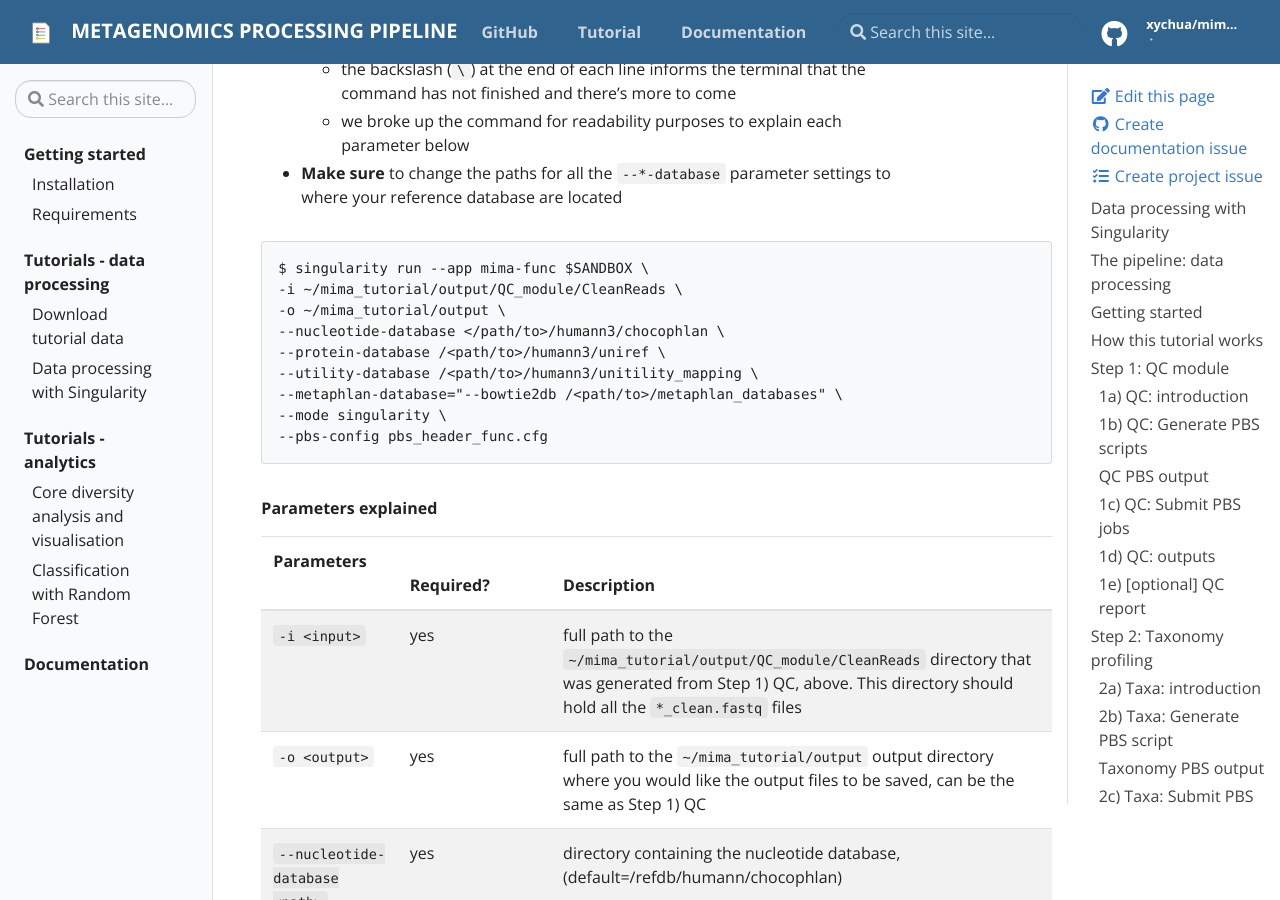
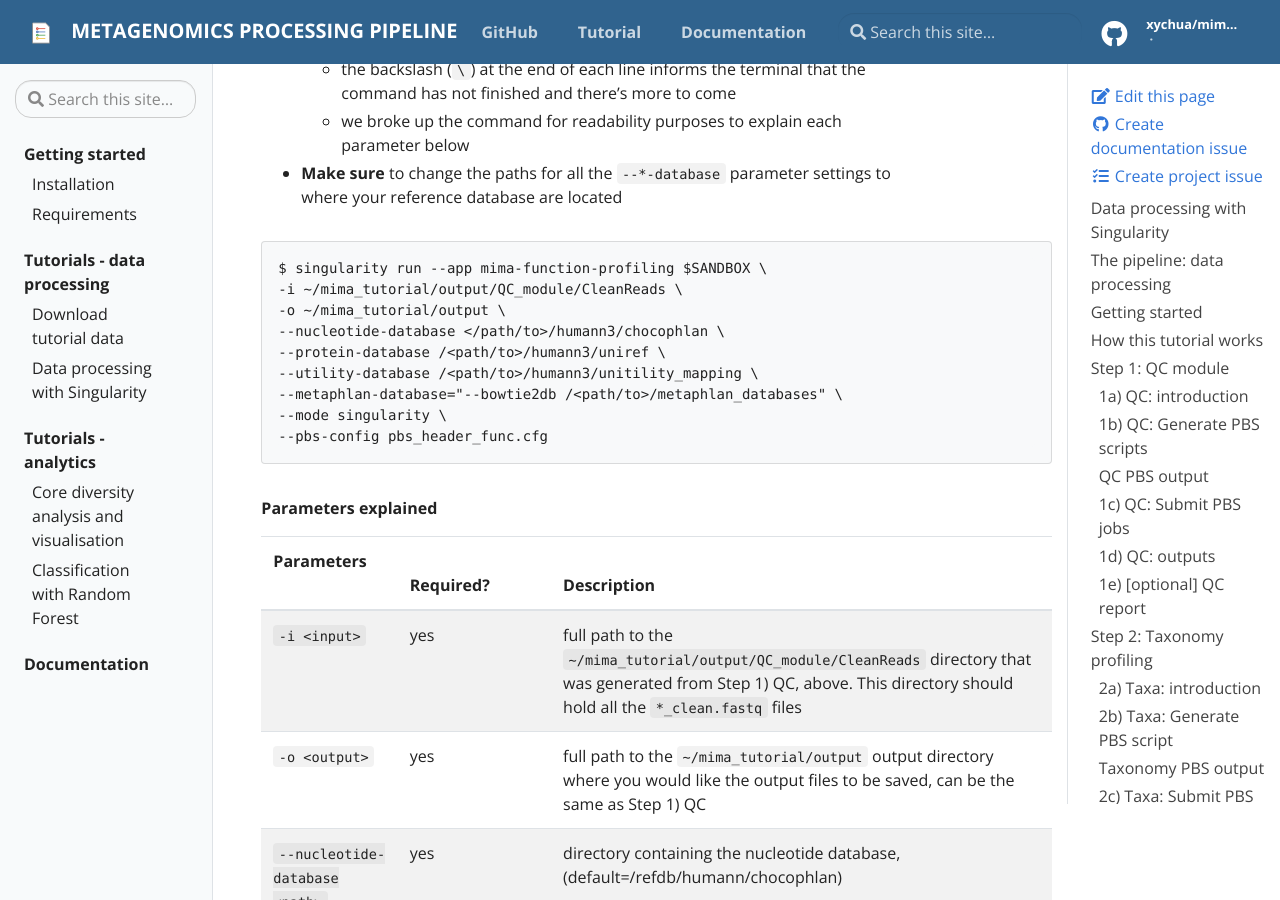
Before and after one commit to mrcbioinfo/mima-pipeline, a Jekyll site: the page built from docs/_docs/tutorials/tutorial-with-singularity.md, in a window 1280 px wide and 900 px high, scrolled down 20990 px. Built offline with Jekyll 4.4.1, drawn with Linux system fonts in a browser that asks for light colours; some of the changed text lies outside the part shown.

Commit message:
fix commands

````diff
--- a/docs/_docs/tutorials/tutorial-with-singularity.md
+++ b/docs/_docs/tutorials/tutorial-with-singularity.md
@@ -463,7 +463,7 @@ Key steps in the taxonomy profiling module are:
 - **Make sure** to change the path for `--reference-path` parameter below to where your Kraken database is located
 
 ```
-$ singularity run --app mima-taxa \
+$ singularity run --app mima-taxa-profiling $SANDBOX\
 -i ~/mima_tutorial/output/QC_module/CleanReads \
 -o ~/mima_tutorial/output \
 --reference-path </path/to/Kraken2_db> \
@@ -715,7 +715,7 @@ One PBS script per sample will be generated in this module. The key steps are sh
 - **Make sure** to change the paths for all the `--*-database` parameter settings to where your reference database are located
 
 ```
-$ singularity run --app mima-func $SANDBOX \
+$ singularity run --app mima-function-profiling $SANDBOX \
 -i ~/mima_tutorial/output/QC_module/CleanReads \
 -o ~/mima_tutorial/output \
 --nucleotide-database </path/to>/humann3/chocophlan \
````
